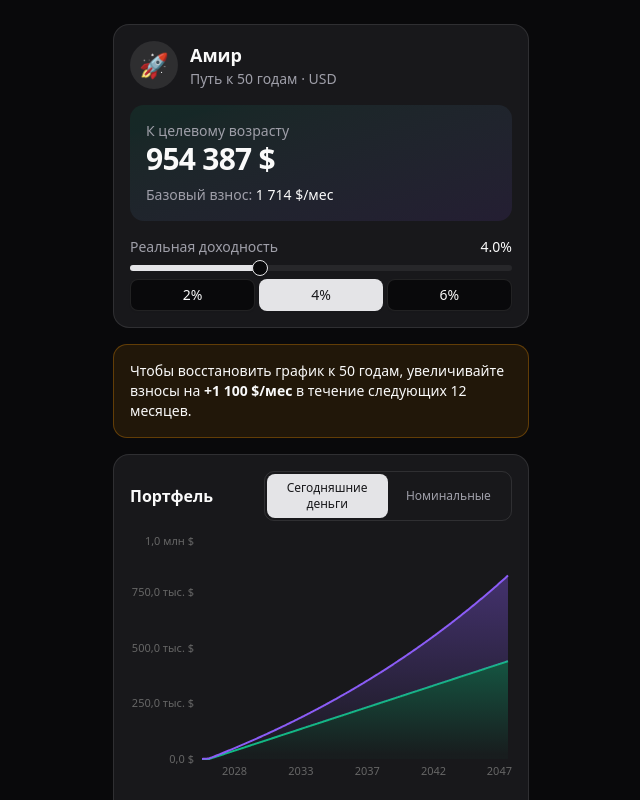
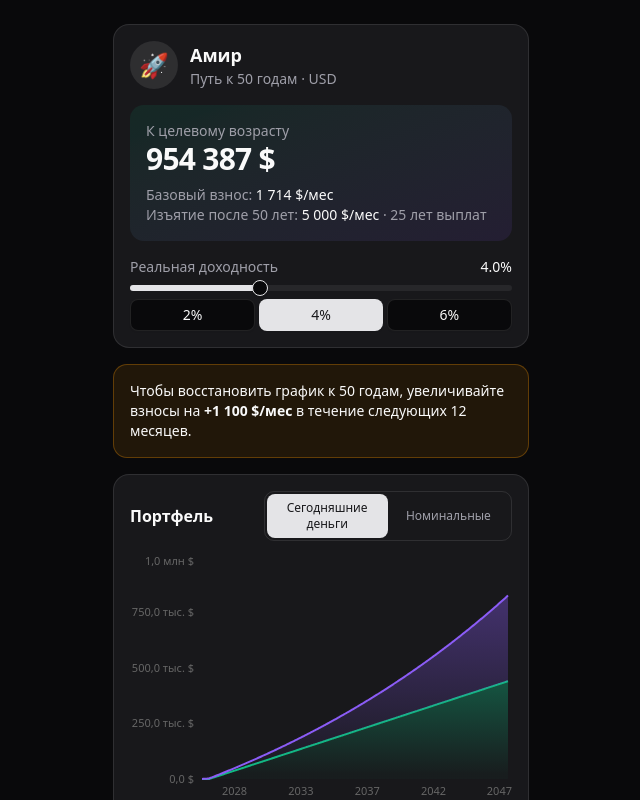
Before and after one commit to kimci621/FIRE, a React (Vite) app in the folder platform/: page / in a window 1280 px wide. Shown: the top 800 px of the page, without its empty margins (319-959 px from the left). Built offline with nearby package versions, Linux system fonts and the light colour scheme.

Commit message:
feat: show monthly withdrawal after target age on dashboard

```diff
--- a/platform/src/components/header/ProfileBanner.tsx
+++ b/platform/src/components/header/ProfileBanner.tsx
@@ -36,6 +36,11 @@ export function ProfileBanner() {
           Базовый взнос:{' '}
           <span className="font-medium text-foreground">{formatMoney(required, profile.currency)}/мес</span>
         </div>
+        <div className="text-sm text-muted-foreground">
+          Изъятие после {profile.targetAge} лет:{' '}
+          <span className="font-medium text-foreground">{formatMoney(profile.targetMonthlyIncome, profile.currency)}/мес</span>{' '}
+          · {profile.retirementYears} лет выплат
+        </div>
       </div>
       <div className="space-y-2">
         <div className="flex items-center justify-between text-sm">
```
Also changed, not shown: 1 other file (tests, documents, lock files or other folders).
